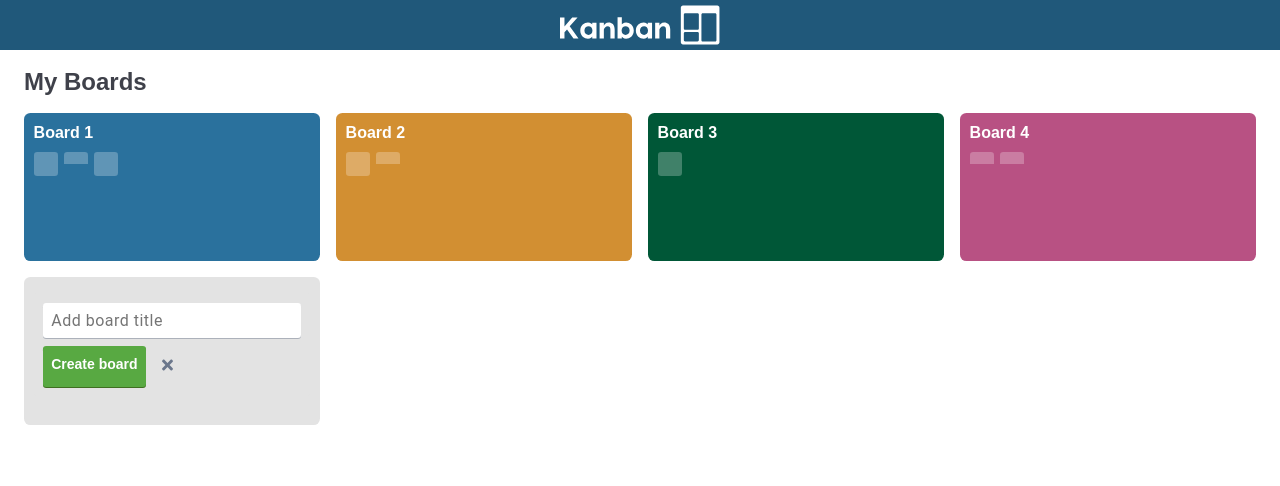
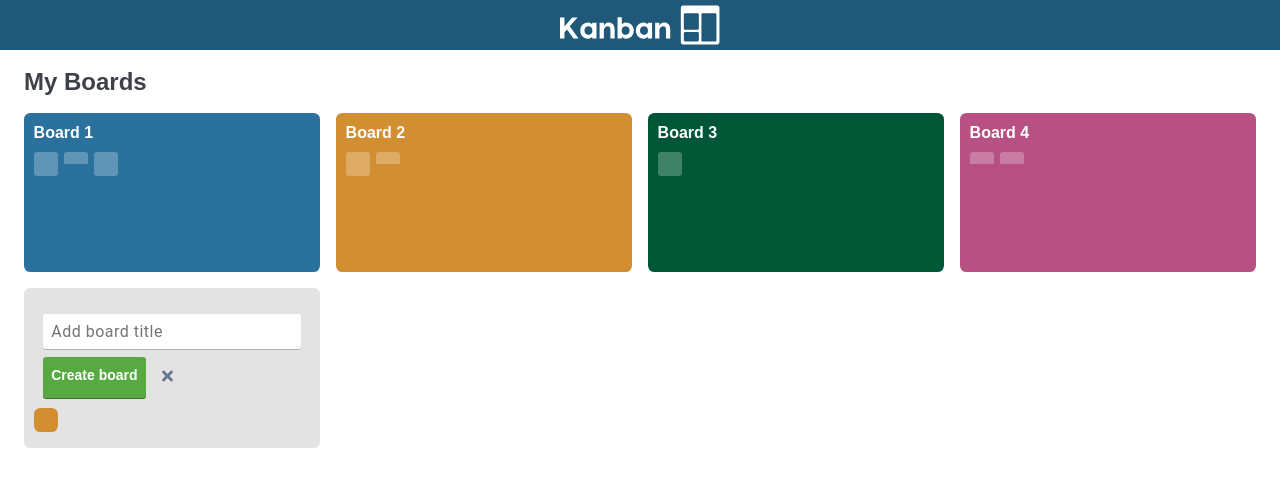
Before and after one commit to sharpWit/trello-clone, a Next.js app: page / in a window 1280 px wide. Shown: the top 486 px of the page. Built offline with nearby package versions, Linux system fonts and the light colour scheme.

Commit message:
feat: add checkbox

```diff
--- /dev/null
+++ b/src/components/atoms/checkbox/checkbox.module.scss
@@ -0,0 +1,52 @@
+.checkboxContainer {
+  @include flex;
+
+  -webkit-box-align: center;
+  align-items: center;
+  -webkit-box-pack: center;
+  justify-content: center;
+  width: 1.5rem;
+  height: 1.5rem;
+  font-size: 0.7rem;
+  color: $background-color;
+  border-radius: 0.4rem;
+  cursor: pointer;
+
+  // Color variants
+  &.blue {
+    background-color: $blue-color;
+  }
+
+  &.green {
+    background-color: $green-color;
+  }
+
+  &.orange {
+    background-color: $orange-color;
+  }
+
+  &.purple {
+    background-color: $purple-color;
+  }
+
+  &.pink {
+    background-color: $pink-color;
+  }
+
+  &:not(:last-child) {
+    margin-right: $spacing-sm;
+  }
+
+  &:hover {
+    box-shadow: rgba(0, 0, 0, 0.1) 0px 0px 0px 10rem inset;
+  }
+
+  & svg {
+    display: inline-block;
+    font-size: inherit;
+    width: 1em;
+    height: 1em;
+    overflow: visible;
+    vertical-align: -0.125em;
+  }
+}
--- /dev/null
+++ b/src/components/atoms/checkbox/checkbox.tsx
@@ -0,0 +1,29 @@
+"use client";
+
+import { useState } from "react";
+import styles from "./checkbox.module.scss";
+import { BoardColors, CheckIcon } from "@/shared";
+
+interface CheckboxProps {
+  color: BoardColors;
+}
+
+const Checkbox = ({ color }: CheckboxProps) => {
+  const [checked, setChecked] = useState(false);
+
+  const handleChange = () => {
+    setChecked(!checked);
+  };
+
+  return (
+    <div
+      role="checkbox"
+      className={`${styles.checkboxContainer} ${styles[color]}`}
+      onClick={handleChange}
+    >
+      {checked && <CheckIcon title="Selected Color" />}
+    </div>
+  );
+};
+
+export default Checkbox;
--- /dev/null
+++ b/src/components/atoms/checkbox/index.ts
@@ -0,0 +1 @@
+export { default as Checkbox } from "./checkbox";
--- a/src/components/atoms/index.ts
+++ b/src/components/atoms/index.ts
@@ -1,2 +1,3 @@
 export * from "./button";
 export * from "./input-field";
+export * from "./checkbox";
--- a/src/components/molecules/form/form.tsx
+++ b/src/components/molecules/form/form.tsx
@@ -9,7 +9,7 @@ const FormComponent = () => {
       <div className={styles.actionContainer}>
         <Button>Create board</Button>
         <button className={styles.closeButton}>
-          <CloseIcon />
+          <CloseIcon title="Close" />
         </button>
       </div>
     </form>
--- a/src/features/board/components/board-card-generator/board-card-generator.tsx
+++ b/src/features/board/components/board-card-generator/board-card-generator.tsx
@@ -1,3 +1,4 @@
+import { Checkbox } from "@/components/atoms";
 import styles from "./board-card-generator.module.scss";
 import { FormComponent } from "@/components/molecules";
 
@@ -5,6 +6,7 @@ export const BoardCardGenerator = () => {
   return (
     <div className={styles.container}>
       <FormComponent />
+      <Checkbox color="orange" />
     </div>
   );
 };
--- /dev/null
+++ b/src/shared/assets/icons/check-icon.tsx
@@ -0,0 +1,27 @@
+import { IconProps } from "@/shared/types";
+
+export const CheckIcon = ({
+  className,
+  title = "icon",
+  ...rest
+}: IconProps) => {
+  return (
+    <svg
+      focusable="false"
+      data-prefix="fas"
+      data-icon="check"
+      className={className}
+      aria-hidden={title ? undefined : true}
+      aria-label={title ?? undefined}
+      xmlns="http://www.w3.org/2000/svg"
+      viewBox="0 0 512 512"
+      {...rest}
+    >
+      {title ? <title>{title}</title> : null}
+      <path
+        fill="currentColor"
+        d="M173.898 439.404l-166.4-166.4c-9.997-9.997-9.997-26.206 0-36.204l36.203-36.204c9.997-9.998 26.207-9.998 36.204 0L192 312.69 432.095 72.596c9.997-9.997 26.207-9.997 36.204 0l36.203 36.204c9.997 9.997 9.997 26.206 0 36.204l-294.4 294.401c-9.998 9.997-26.207 9.997-36.204-.001z"
+      ></path>
+    </svg>
+  );
+};
--- a/src/shared/assets/icons/close-icon.tsx
+++ b/src/shared/assets/icons/close-icon.tsx
@@ -1,15 +1,20 @@
-const CloseIcon = () => {
+import { IconProps } from "@/shared/types";
+
+export const CloseIcon = ({
+  className,
+  title = "icon",
+  ...rest
+}: IconProps) => {
   return (
     <svg
-      aria-hidden="true"
-      focusable="false"
-      data-prefix="fas"
-      data-icon="times"
-      className="w-4 h-4 text-gray-600"
       xmlns="http://www.w3.org/2000/svg"
       viewBox="0 0 352 512"
-      aria-label="Close icon"
+      className={className}
+      aria-hidden={title ? undefined : true}
+      aria-label={title ?? undefined}
+      {...rest}
     >
+      {title ? <title>{title}</title> : null}
       <path
         fill="currentColor"
         d="M242.72 256l100.07-100.07c12.28-12.28 12.28-32.19 0-44.48l-22.24-22.24c-12.28-12.28-32.19-12.28-44.48 0L176 189.28 75.93 89.21c-12.28-12.28-32.19-12.28-44.48 0L9.21 111.45c-12.28 12.28-12.28 32.19 0 44.48L109.28 256 9.21 356.07c-12.28 12.28-12.28 32.19 0 44.48l22.24 22.24c12.28 12.28 32.2 12.28 44.48 0L176 322.72l100.07 100.07c12.28 12.28 32.2 12.28 44.48 0l22.24-22.24c12.28-12.28 12.28-32.19 0-44.48L242.72 256z"
--- a/src/shared/assets/icons/index.ts
+++ b/src/shared/assets/icons/index.ts
@@ -1 +1,2 @@
-export { default as CloseIcon } from "./close-icon";
+export { CloseIcon } from "./close-icon";
+export { CheckIcon } from "./check-icon";
--- /dev/null
+++ b/src/shared/types/icons.ts
@@ -0,0 +1,6 @@
+import { SVGProps } from "react";
+
+export type IconProps = SVGProps<SVGSVGElement> & {
+  className?: string;
+  title?: string;
+};
--- a/src/shared/types/index.ts
+++ b/src/shared/types/index.ts
@@ -1 +1,2 @@
 export * from "./boards";
+export * from "./icons";
```
